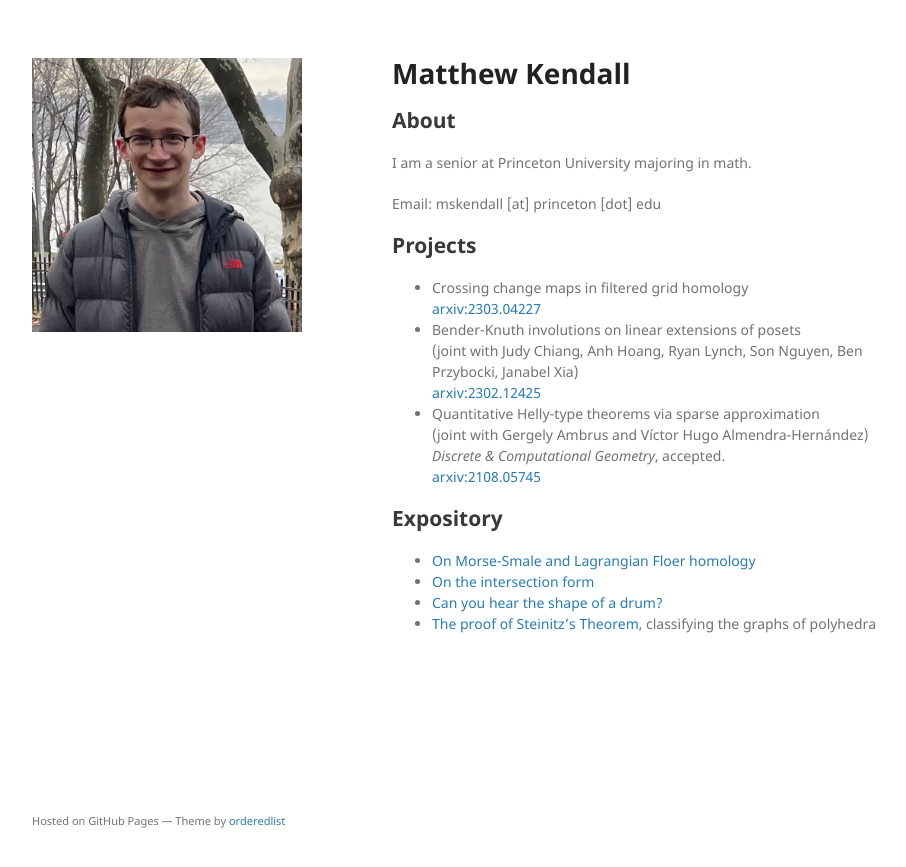
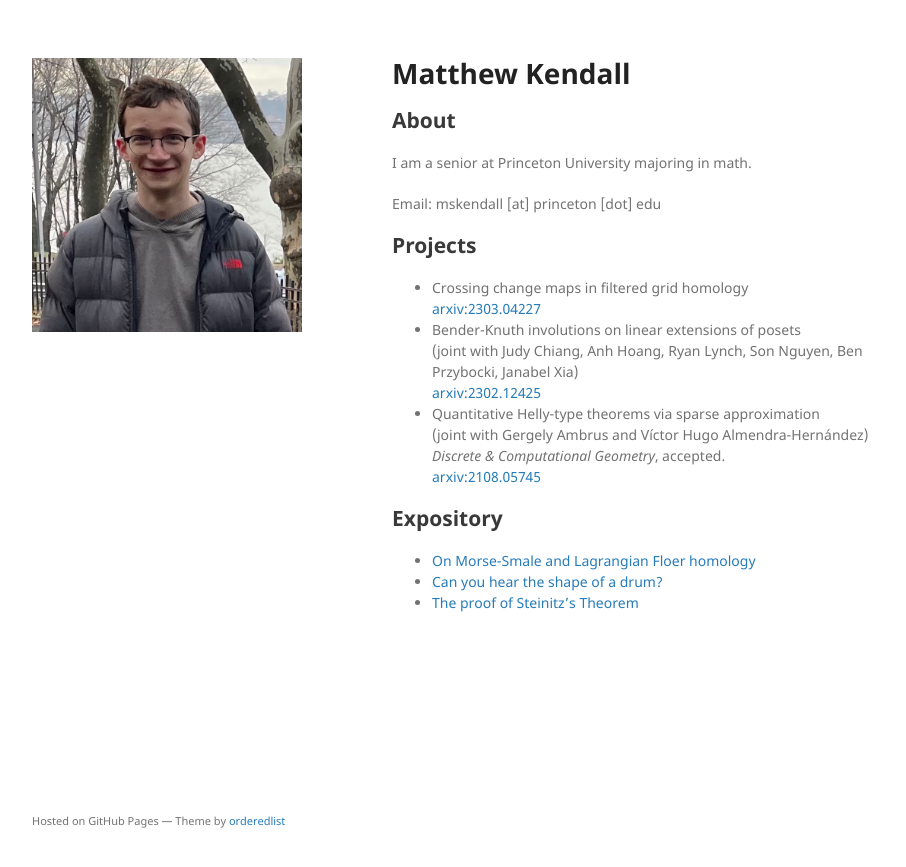
Before and after one commit to matthewkendall/matthewkendall.github.io, a Jekyll site: the page built from index.md, in a window 1280 px wide. Shown: the top 867 px of the page, without its empty margins (178-1084 px from the left). Built offline with Jekyll 4.4.1, drawn with Linux system fonts in a browser that asks for light colours; our own code applies the rules of GitHub Pages for plain Markdown files; the repository's description, which GitHub fills in, is left out.

Commit message:
Update index.md

```diff
--- a/index.md
+++ b/index.md
@@ -12,6 +12,5 @@ Email: mskendall [at] princeton [dot] edu
 
 ## Expository
 - <a href="/assets/HM-HF.pdf" target="_blank"> On Morse-Smale and Lagrangian Floer homology</a>
-- <a href="/assets/intersection-form.pdf" target="_blank"> On the intersection form</a>
 - <a href="/assets/drum.pdf" target="_blank"> Can you hear the shape of a drum?</a>
-- <a href="/assets/steinitz.pdf" target="_blank"> The proof of Steinitz's Theorem</a>, classifying the graphs of polyhedra
+- <a href="/assets/steinitz.pdf" target="_blank"> The proof of Steinitz's Theorem</a>
```
